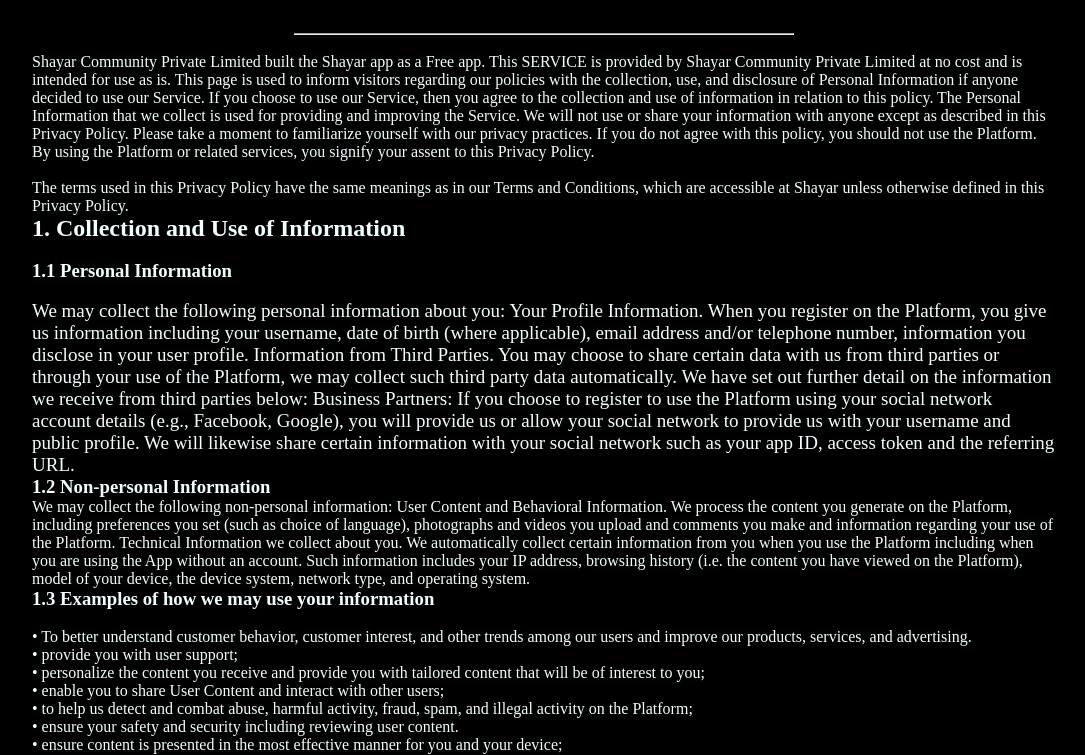
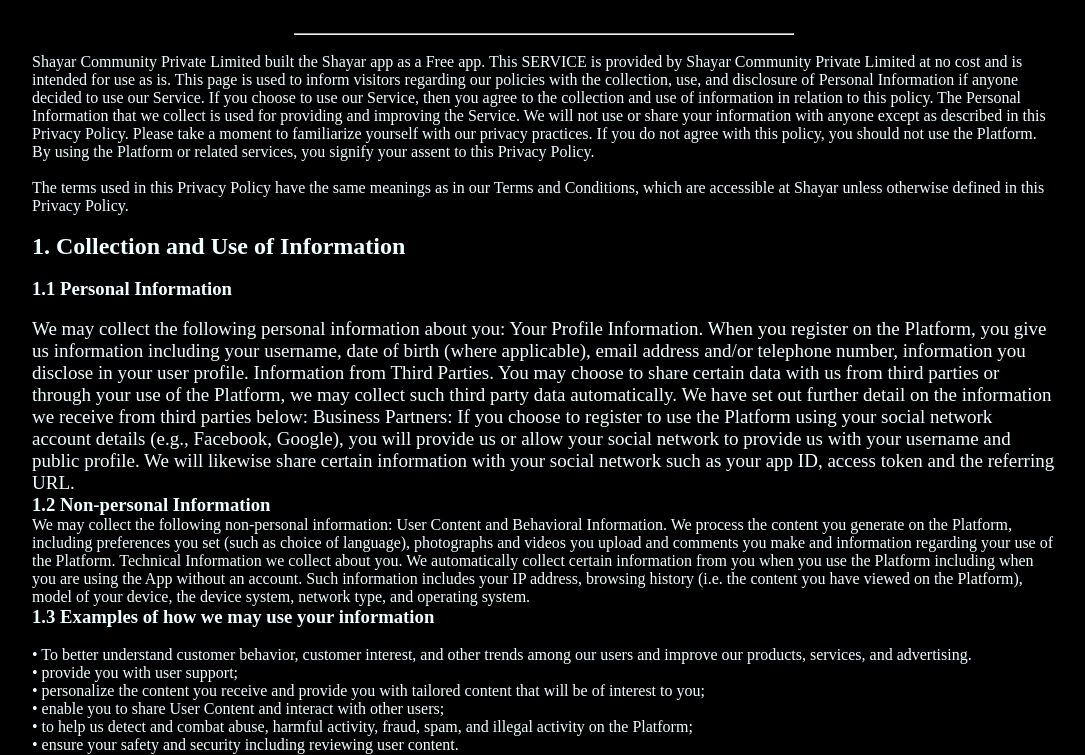
Before and after one commit to Mathurshab2210/Shayar, a plain HTML site: page test2.html in a window 1280 px wide. Shown: the part 40-795 px from the top of the page, without its empty margins (96-1181 px from the left). Drawn offline with Linux system fonts and the light colour scheme.

Commit message:
Update test2.html

```diff
--- a/test2.html
+++ b/test2.html
@@ -37,7 +37,7 @@
     <p>Shayar Community Private Limited built the Shayar app as a Free app. This SERVICE is provided by Shayar Community Private Limited at no cost and is intended for use as is.
         This page is used to inform visitors regarding our policies with the collection, use, and disclosure of Personal Information if anyone decided to use our Service.
         If you choose to use our Service, then you agree to the collection and use of information in relation to this policy. The Personal Information that we collect is used for providing and improving the Service. We will not use or share your information with anyone except as described in this Privacy Policy. Please take a moment to familiarize yourself with our privacy practices. If you do not agree with this policy, you should not use the Platform. By using the Platform or related services, you signify your assent to this Privacy Policy. <br><br>
-        The terms used in this Privacy Policy have the same meanings as in our Terms and Conditions, which are accessible at Shayar unless otherwise defined in this Privacy Policy. <br></p>
+        The terms used in this Privacy Policy have the same meanings as in our Terms and Conditions, which are accessible at Shayar unless otherwise defined in this Privacy Policy. <br> <br></p>
     <h2>   1. Collection and Use of Information </h2> <br>
        <h3> 1.1 Personal Information </h3> <br>
        <p id="para">  We may collect the following personal information about you:
```
